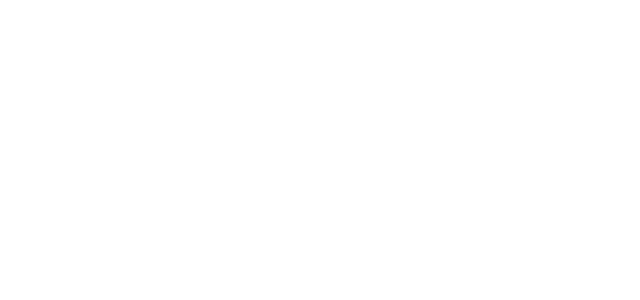
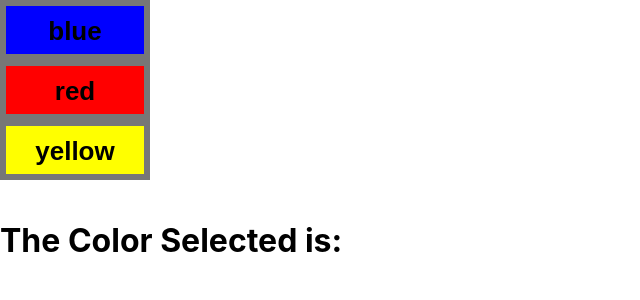
Before and after one commit to AronovSergey/Appleseeds-React, a React (Create React App) app: page / in a window 1280 px wide. Shown: the top 300 px of the page, without its empty margins (0-640 px from the left). Built offline with nearby package versions, Linux system fonts and the light colour scheme.

Commit message:
11.1  Submission

```diff
--- a/src/App.js
+++ b/src/App.js
@@ -1,3 +1,4 @@
+//import Test from "./components/test/Test";
 //import HelloWorld from './components/02.1-Hello_world/HelloWorld';
 //import BasicOfJSX from './components/02.2-Basics_of_jsx/BasicOfJSX';
 //import Boxes from './components/03.1-Boxes/Boxes';
@@ -11,10 +12,15 @@
 //import MyFavoriteColor from "./components/08.1-Life_Cycle_Methods/MyFavoriteColor";
 //import Boxes from "./components/08.2-Box-Animation/Boxes";
 //import ChangingBox from "./components/08.3-Changing-box/ChangingBox";
+//import Spinner from "./components/09.1-Spinner/Spinner";
+
+import WhatIsTheColor from "./components/11.1-Child_to_father_colors/WhatIsTheColor";
+
 
 function App() {
   return (
     <div>
+      <WhatIsTheColor />
     </div>
   );
 }
--- a/src/components/08.3-Changing-box/ChangingBox.js
+++ b/src/components/08.3-Changing-box/ChangingBox.js
@@ -14,6 +14,7 @@
 
     componentDidMount() {
         this.interval = setInterval(() => {
+            console.log(this.state.index)
             this.setState({ index: (this.state.index + 1) % 5 })
         }, 500);
     }
--- /dev/null
+++ b/src/components/09.1-Spinner/Spinner.js
@@ -0,0 +1,30 @@
+import React, { Component } from 'react';
+import './style.css';
+
+class Spinner extends Component {
+    state = { timmer: 4, loading: true }
+
+    componentDidMount() {
+        setTimeout(() => {this.setState({ timmer: this.state.timmer - 1 })}, 1000);
+        setTimeout(() => {this.setState({ timmer: this.state.timmer - 1 })}, 2000);
+        setTimeout(() => {this.setState({ timmer: this.state.timmer - 1 })}, 3000);
+        setTimeout(() => {this.setState({ timmer: this.state.timmer - 1, loading: false })}, 4000);
+    }
+
+    render() {
+        return (
+            <div>
+                <h1>{this.state.timmer}</h1>
+                {this.state.loading &&
+                    <div class="spinner">
+                        <div class="dot-1"></div>
+                        <div class="dot-2"></div>
+                        <div class="dot-3"></div>
+                    </div>
+                }
+            </div>
+        );
+    }
+}
+
+export default Spinner;
--- /dev/null
+++ b/src/components/09.1-Spinner/style.css
@@ -0,0 +1,37 @@
+.spinner {
+    display: flex;
+    width: 120px;
+    justify-content: space-around;
+    text-align: center;
+    padding-top: 150px;
+    padding-left: calc(50% - 60px);
+}
+
+.dot-1,
+.dot-2,
+.dot-3 {
+    height: 20px;
+    width: 20px;
+    border-radius: 50%;
+    background: orange;
+    animation: change-color 1s infinite;
+}
+
+.dot-2 {
+    animation-delay: 0.5s;
+}
+
+.dot-3 {
+    animation-delay: 0.75s;
+}
+
+@keyframes change-color {
+    to {
+        background: gray;
+    }
+}
+
+h1 {
+    text-align: center;
+    padding-top: 15px;
+}
--- /dev/null
+++ b/src/components/11.1-Child_to_father_colors/Button.js
@@ -0,0 +1,27 @@
+import React, { Component } from 'react';
+
+class Button extends Component {
+    state = { color: this.props.color }
+
+    render() {
+        return (
+            <button
+                style={{
+                    backgroundColor: this.state.color,
+                    border: "6px solid #777",
+                    padding: '10px',
+                    width: '150px',
+                    height: '60px',
+                    display: 'block',
+                    fontSize: '26px',
+                    fontWeight: '600'
+                }}
+                onClick={() => this.props.handleClick(this.state.color)}
+            >
+                {this.state.color}
+            </button>
+        );
+    }
+}
+
+export default Button;
--- /dev/null
+++ b/src/components/11.1-Child_to_father_colors/WhatIsTheColor.js
@@ -0,0 +1,29 @@
+import React, { Component } from 'react';
+import Button from './Button';
+
+const colors = ["blue", "red", "yellow"];
+
+class WhatIsTheColor extends Component {
+    state = { color: '' };
+
+    onButtonClick(color) {
+        this.setState({ color: color })
+    }
+
+    render() {
+        return (
+            <div>
+                {colors.map(color => <Button
+                                        key={color}
+                                        color={color}
+                                        handleClick={(color) => this.onButtonClick(color)}
+                                     />
+                )}
+                <br />
+                <h1>{`The Color Selected is: ${this.state.color}`}</h1>
+            </div>
+        );
+    }
+}
+
+export default WhatIsTheColor;
```
Also changed, not shown: src/components/test/Test.js (added).
